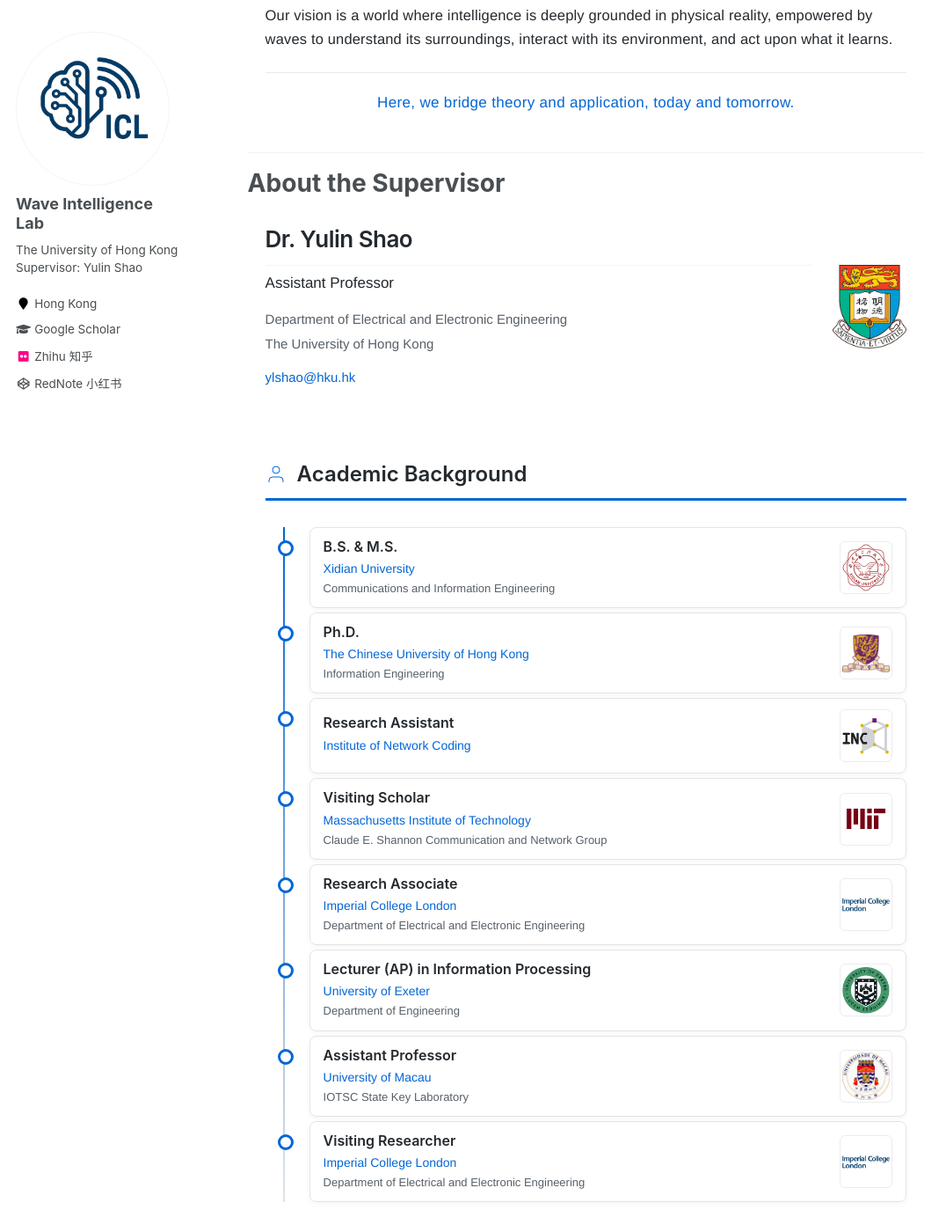
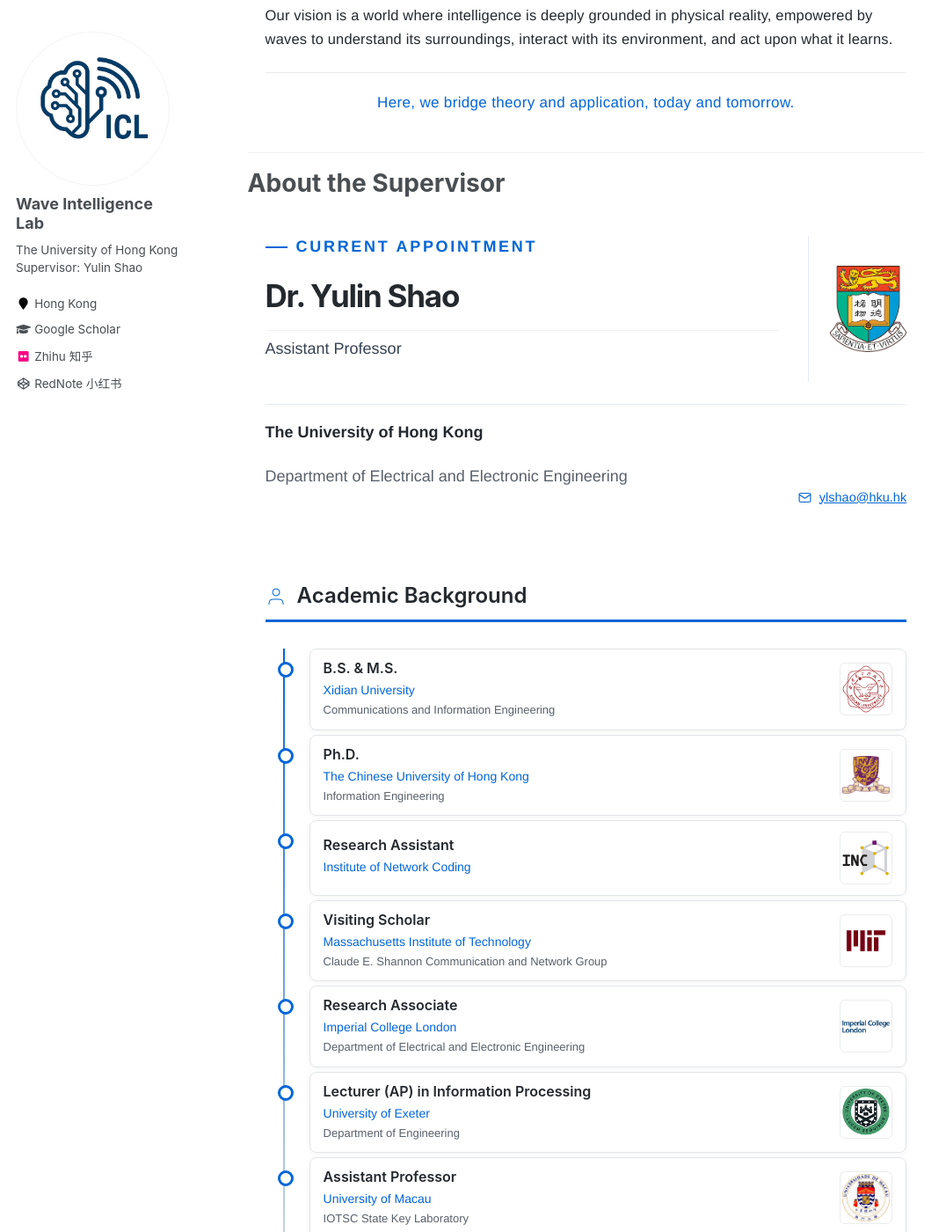
Before and after one commit to hku-icl/hku-icl.github.io, a Jekyll site: the page built from _pages/about.md, in a window 1280 px wide and 1400 px high, scrolled down 489 px. Shown: the whole window at 88% size, without its empty margins (0-1076 px from the left). Built offline with Jekyll 4.4.1, drawn with Linux system fonts in a browser that asks for light colours; part of the change alters nothing that is shown.

Commit message:
Update about.md

```diff
--- a/_pages/about.md
+++ b/_pages/about.md
@@ -47,47 +47,247 @@ At the Wave Intelligence Lab, we explore the deep interplay between waves and in
 
 # About the Supervisor
 
-<!-- Current Academic Appointment -->
-<div style="font-family: 'Helvetica Neue', 'Segoe UI', Arial, sans-serif; max-width: 800px; margin: 0 auto; padding: 16px 20px 24px; color: #24292e;">
+<!-- About the Supervisor: Current Academic Appointment -->
+<style>
+  .wil-supervisor {
+    --wil-accent: #0366d6;
+    --wil-ink: #24292e;
+    --wil-muted: #586069;
+    --wil-rule: #e5ebf1;
+    box-sizing: border-box;
+    max-width: 800px;
+    margin: 0 auto;
+    padding: 28px 20px 24px;
+    font-family: 'Helvetica Neue', 'Segoe UI', Arial, sans-serif;
+    color: var(--wil-ink);
+  }
 
-  <div style="display: flex; flex-wrap: wrap; align-items: center; justify-content: space-between; gap: 24px;">
+  .wil-supervisor *,
+  .wil-supervisor *::before,
+  .wil-supervisor *::after {
+    box-sizing: border-box;
+  }
 
-    <!-- Academic Information -->
-    <div style="flex: 1 1 420px; min-width: 0;">
+  .wil-supervisor__top {
+    display: grid;
+    grid-template-columns: minmax(0, 1fr) 112px;
+    align-items: center;
+    column-gap: 34px;
+  }
 
-      <h2 style="margin: 0 0 7px; font-size: 26px; line-height: 1.25; font-weight: 600; letter-spacing: -0.02em; color: #24292e;">
+  .wil-supervisor__eyebrow {
+    display: flex;
+    align-items: center;
+    gap: 10px;
+    margin: 0 0 15px;
+    color: var(--wil-accent);
+    font-size: 11px;
+    font-weight: 700;
+    letter-spacing: 0.15em;
+    line-height: 1.4;
+    text-transform: uppercase;
+  }
+
+  .wil-supervisor__eyebrow::before {
+    content: '';
+    width: 25px;
+    height: 2px;
+    background: currentColor;
+    flex: none;
+  }
+
+  .wil-supervisor__name {
+    margin: 0 0 7px;
+    color: var(--wil-ink);
+    font-size: clamp(28px, 4.8vw, 35px);
+    font-weight: 650;
+    line-height: 1.18;
+    letter-spacing: -0.035em;
+    border: 0;
+  }
+
+  .wil-supervisor__position {
+    margin: 0;
+    color: #364152;
+    font-size: 18px;
+    font-weight: 500;
+    line-height: 1.5;
+  }
+
+  .wil-supervisor__logo {
+    display: flex;
+    align-items: center;
+    justify-content: center;
+    align-self: stretch;
+    padding-left: 24px;
+    border-left: 1px solid var(--wil-rule);
+  }
+
+  .wil-supervisor__logo img {
+    display: block;
+    max-width: 90px;
+    max-height: 100px;
+    width: 100%;
+    height: auto;
+    object-fit: contain;
+  }
+
+  .wil-supervisor__details {
+    display: flex;
+    align-items: end;
+    justify-content: space-between;
+    gap: 20px 28px;
+    margin-top: 25px;
+    padding-top: 18px;
+    border-top: 1px solid var(--wil-rule);
+  }
+
+  .wil-supervisor__university {
+    margin: 0 0 3px;
+    color: var(--wil-ink);
+    font-size: 15.5px;
+    line-height: 1.5;
+    font-weight: 600;
+  }
+
+  .wil-supervisor__department {
+    margin: 0;
+    color: var(--wil-muted);
+    font-size: 14px;
+    line-height: 1.55;
+  }
+
+  .wil-supervisor__email {
+    display: inline-flex;
+    align-items: center;
+    flex-shrink: 0;
+    gap: 8px;
+    padding-bottom: 2px;
+    border-bottom: 1px solid transparent;
+    color: var(--wil-accent);
+    font-size: 14.5px;
+    font-weight: 500;
+    line-height: 1.5;
+    text-decoration: none;
+    transition: border-color .18s ease, color .18s ease;
+  }
+
+  .wil-supervisor__email:hover,
+  .wil-supervisor__email:focus-visible {
+    color: #024ea5;
+    border-bottom-color: currentColor;
+  }
+
+  .wil-supervisor__email svg {
+    display: block;
+    width: 17px;
+    height: 17px;
+    flex: none;
+  }
+
+  @media (max-width: 600px) {
+    .wil-supervisor {
+      padding: 22px 12px 20px;
+    }
+
+    .wil-supervisor__top {
+      grid-template-columns: minmax(0, 1fr) 74px;
+      column-gap: 16px;
+    }
+
+    .wil-supervisor__logo {
+      padding-left: 12px;
+    }
+
+    .wil-supervisor__logo img {
+      max-width: 60px;
+      max-height: 76px;
+    }
+
+    .wil-supervisor__name {
+      font-size: clamp(25px, 6vw, 31px);
+    }
+
+    .wil-supervisor__position {
+      font-size: 16.5px;
+    }
+
+    .wil-supervisor__details {
+      display: block;
+      margin-top: 22px;
+      padding-top: 16px;
+    }
+
+    .wil-supervisor__email {
+      margin-top: 14px;
+    }
+  }
+</style>
+
+<section class="wil-supervisor" aria-label="Current academic appointment">
+
+  <div class="wil-supervisor__top">
+
+    <div>
+      <p class="wil-supervisor__eyebrow">
+        Current Appointment
+      </p>
+
+      <h2 class="wil-supervisor__name">
         Dr. Yulin Shao
       </h2>
 
-      <p style="margin: 0 0 16px; font-size: 17px; line-height: 1.5; font-weight: 500; color: #24292e;">
+      <p class="wil-supervisor__position">
         Assistant Professor
       </p>
+    </div>
 
-      <p style="margin: 0 0 4px; font-size: 15px; line-height: 1.6; color: #586069;">
-        Department of Electrical and Electronic Engineering
-      </p>
+    <div class="wil-supervisor__logo">
+      <img
+        src="/images/HKUicon.png"
+        alt="The University of Hong Kong logo"
+      >
+    </div>
 
-      <p style="margin: 0 0 14px; font-size: 15px; line-height: 1.6; color: #586069;">
+  </div>
+
+  <div class="wil-supervisor__details">
+
+    <div>
+      <p class="wil-supervisor__university">
         The University of Hong Kong
       </p>
 
-      <p style="margin: 0; font-size: 15px; line-height: 1.6;">
-        <a href="mailto:ylshao@hku.hk" style="color: #0366d6; text-decoration: none;">
-          ylshao@hku.hk
-        </a>
+      <p class="wil-supervisor__department">
+        Department of Electrical and Electronic Engineering
       </p>
-
     </div>
 
-    <!-- University Logo -->
-    <div style="flex: 0 0 84px; margin-left: auto;">
-      <img src="/images/HKUicon.png"
-           alt="The University of Hong Kong logo"
-           style="display: block; width: 84px; max-width: 100%; height: auto; object-fit: contain;">
-    </div>
+    <a
+      class="wil-supervisor__email"
+      href="mailto:ylshao@hku.hk"
+      aria-label="Email Yulin Shao"
+    >
+      <svg
+        xmlns="http://www.w3.org/2000/svg"
+        viewBox="0 0 24 24"
+        fill="none"
+        stroke="currentColor"
+        stroke-width="1.6"
+        stroke-linecap="round"
+        stroke-linejoin="round"
+        aria-hidden="true"
+      >
+        <rect x="3" y="5" width="18" height="14" rx="2"></rect>
+        <path d="m3 7 9 6 9-6"></path>
+      </svg>
+
+      <span>ylshao@hku.hk</span>
+    </a>
 
   </div>
-</div>
+
+</section>
 
 
 <div style="font-family: 'Helvetica Neue', Arial, sans-serif; max-width: 800px; margin: 0 auto; padding: 20px;">
```
